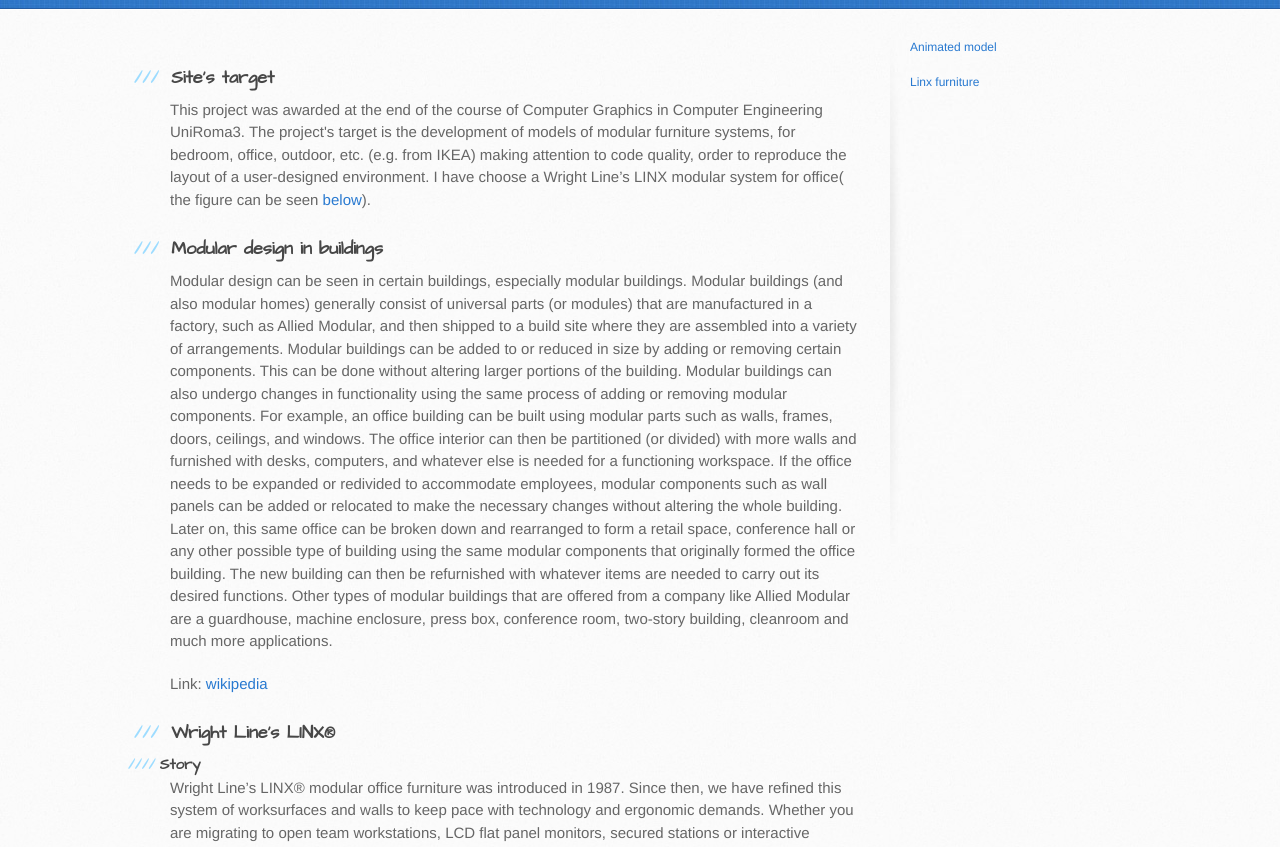
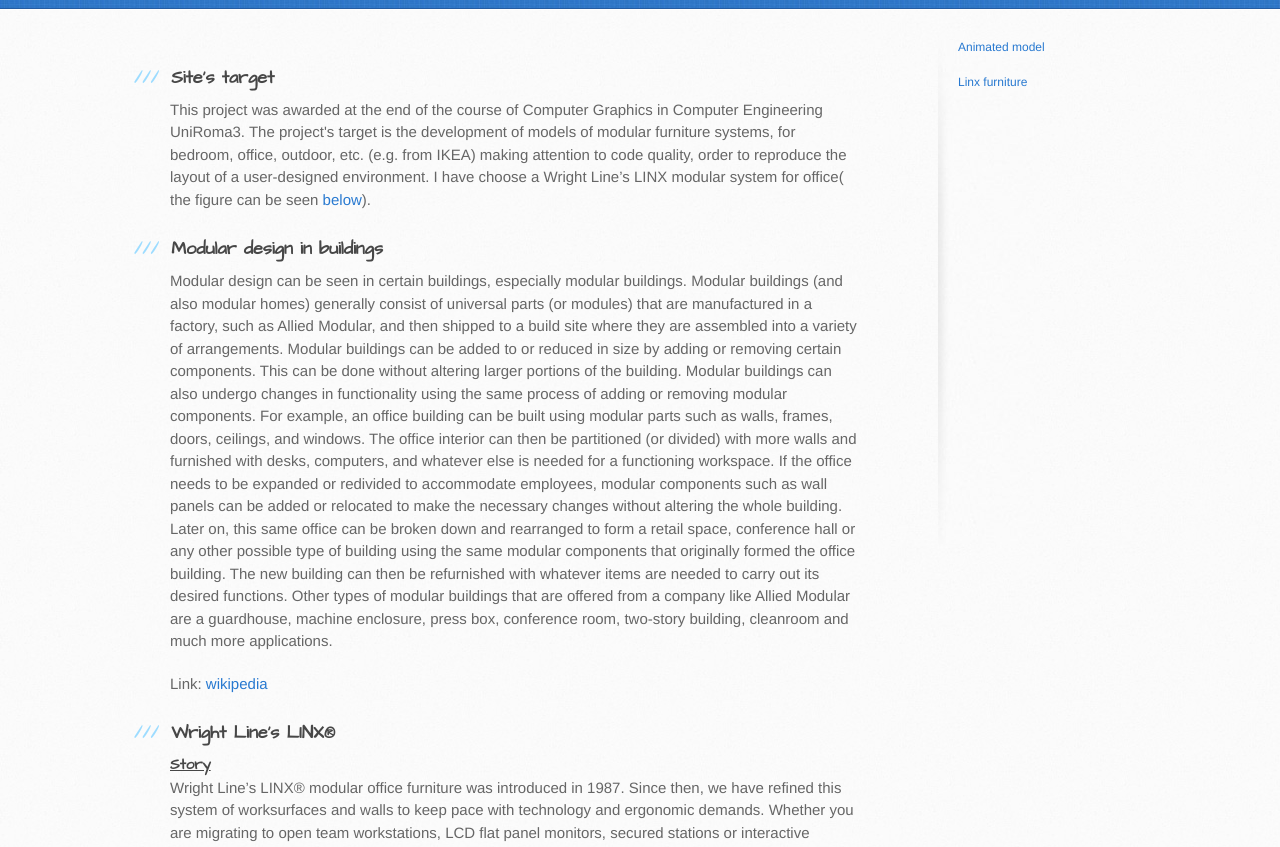
Before and after one commit to marley1990/marley1990.github.io, a plain HTML site: page index.html in a window 1280 px wide. Shown: the part 216-1063 px from the top of the page. Drawn offline with Linux system fonts and the light colour scheme.

Commit message:
update style

```diff
--- a/stylesheets/stylesheet.css
+++ b/stylesheets/stylesheet.css
@@ -62,6 +62,9 @@
 a:hover {
   color: #2268b2;
 }
+h4 {
+text-decoration: underline;
+}
 
 header {
   padding-top: 40px;
@@ -109,6 +112,11 @@
   max-width: 100%;
   float: center;
 }
+aside {
+  margin-left: 60%;
+    position: fixed;
+
+}
 
 aside#sidebar {
   width: 200px;
@@ -118,6 +126,7 @@
   background: transparent url(../images/sidebar-bg.jpg) 0 0 no-repeat;
   font-size: 12px;
   line-height: 1.3;
+
 }
 
 aside#sidebar p.repo-owner,
@@ -279,7 +288,6 @@
 }
 
 h4:before {
-  content: "////";
   color: #9ddcff;
   padding-right: 0.3em;
   margin-left: -2.8em;
```
